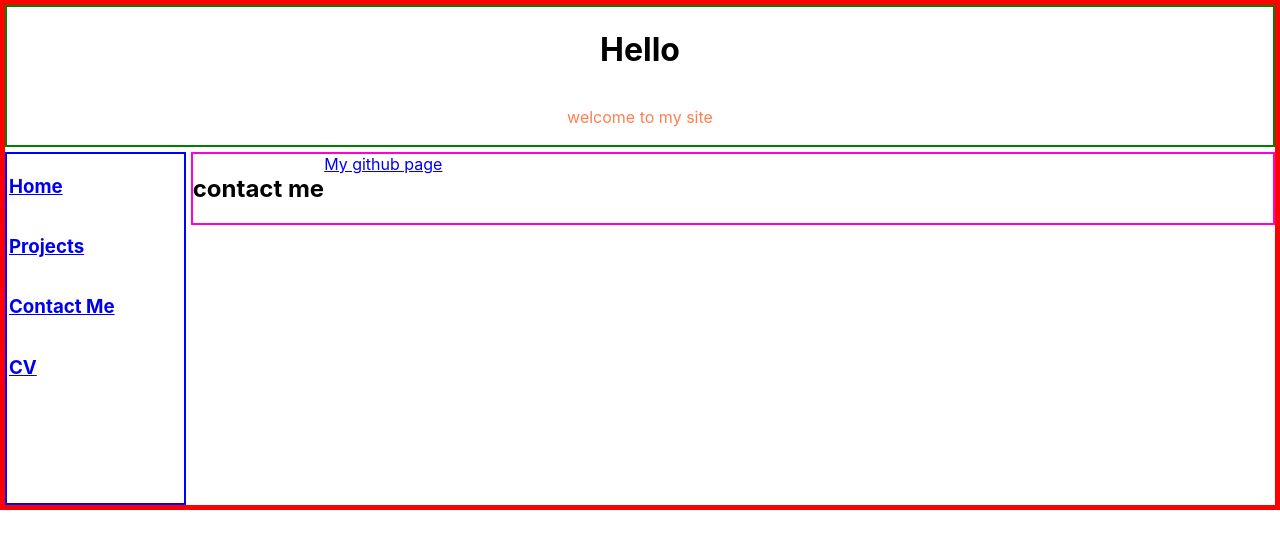
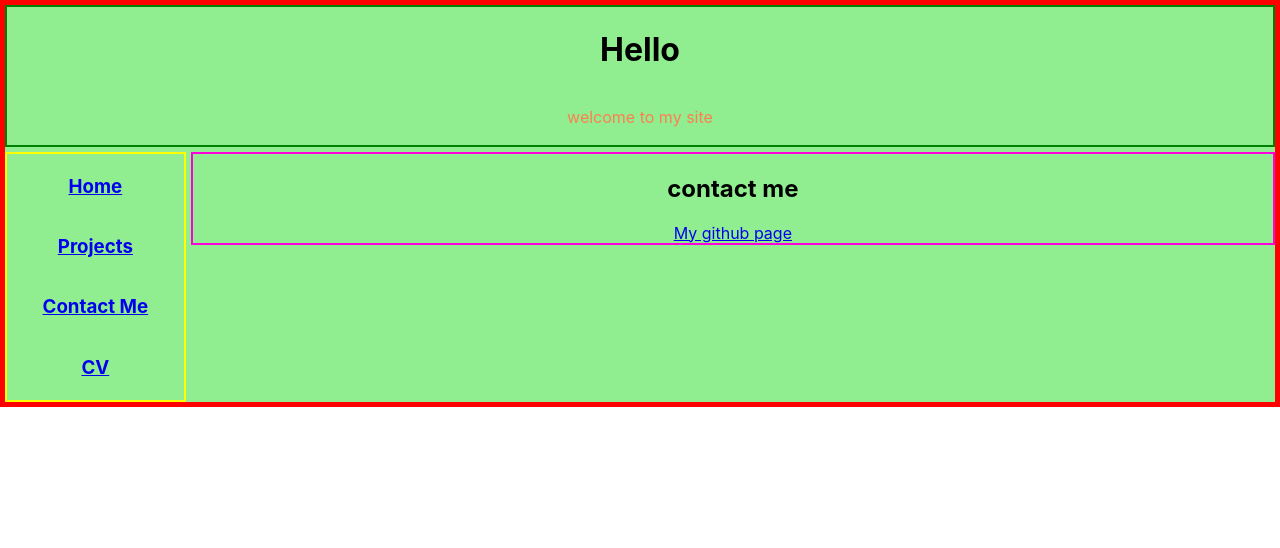
Before and after one commit to Afalls89/portfolio_webpage, a React (Create React App) app in the folder portfolio/: page /contactme in a window 1280 px wide. Shown: the top 548 px of the page. Built offline with nearby package versions, Linux system fonts and the light colour scheme.

Commit message:
added media query to app.css file to change sidbar orientation when viewed on mobile device

```diff
--- a/portfolio/src/App.css
+++ b/portfolio/src/App.css
@@ -2,23 +2,18 @@
   border: 5px solid red;
   text-align: center;
   display: grid;
-  height: 500px;
-  grid-template-columns: 1fr 6fr;
-  grid-template-rows: 1fr 4fr;
+  grid-template-columns: 1fr;
+  grid-template-rows: 1fr 1fr 4fr;
   grid-template-areas:
     "header"
     "sidebar"
     "content";
   grid-column-gap: 5px;
   grid-row-gap: 5px;
-}
-
-@media only screen and (min-width: 800px) {
-  .App {
-    grid-template-areas:
-      "header header"
-      "sidebar content";
-  }
+  background-color: lightblue;
+  display: flex;
+  flex-direction: column;
+  align-items: stretch;
 
 }
 
@@ -29,35 +24,69 @@
   min-width: 30vw;
   display: flex;
   flex-direction: column;
-  justify-content: center;
+  justify-content: stretch;
+
 }
 
 .description {
   grid-area: header;
-  color: coral;
-  display: flex;
-  flex-direction: column;
-  flex-wrap: wrap;
-  justify-content: flex-end;
-  align-items: center;
+  color: coral
 }
 
 .sidebar {
   grid-area: sidebar;
   border: 2px solid blue;
   padding: 2px;
-  max-width: 30vw;
-  min-width: 110px;
   display: flex;
-  flex-direction: column;
-  align-items: flex-start;
+  flex-direction: row;
+  align-items: center;
+  justify-content: space-around;
+
 }
 
 .content {
   border: 2px solid rgb(255, 0, 221);
   grid-area: content;
   display: flex;
-  flex-direction: row;
+  flex-direction: column;
   justify-content: flex-start;
-  flex-wrap: wrap;
+  align-items: center;
+
 }
+
+.profilePic {
+
+
+  max-height: 100%;
+  max-width: 100%;
+
+}
+
+
+@media only screen and (min-width: 800px) {
+  .App {
+    display: grid;
+    grid-template-columns: 1fr 6fr;
+    grid-template-rows: 1fr auto;
+    grid-template-areas:
+      "header header"
+      "sidebar content";
+
+    background-color: lightgreen;
+
+
+  }
+
+  .sidebar {
+    grid-area: sidebar;
+    border: 2px solid yellow;
+    padding: 2px;
+    max-width: 30vw;
+    min-width: 110px;
+    display: flex;
+    flex-direction: column;
+    justify-content: flex-start;
+  }
+
+
+}
--- a/portfolio/src/components/Home.jsx
+++ b/portfolio/src/components/Home.jsx
@@ -1,11 +1,9 @@
 import React from "react";
-const profilePic = require("../images/Photo.jpg");
+import profilePic from "../images/photo.JPG";
 
 const Home = () => {
 	return (
 		<main className="content">
-			<h2>homepage</h2>
-			<img {...profilePic} />
 			<p>
 				I am proud to have graduated from the Northcoders full stack developer
 				pathway. Building on the technical skills acquired from my previous job,
@@ -14,6 +12,7 @@ const Home = () => {
 				greatest tools and Industry best practice, I’m confident to take my
 				first steps into an exciting and vibrant industry.
 			</p>
+			<img className="profilePic" src={profilePic} alt="profile picture" />
 		</main>
 	);
 };
```
